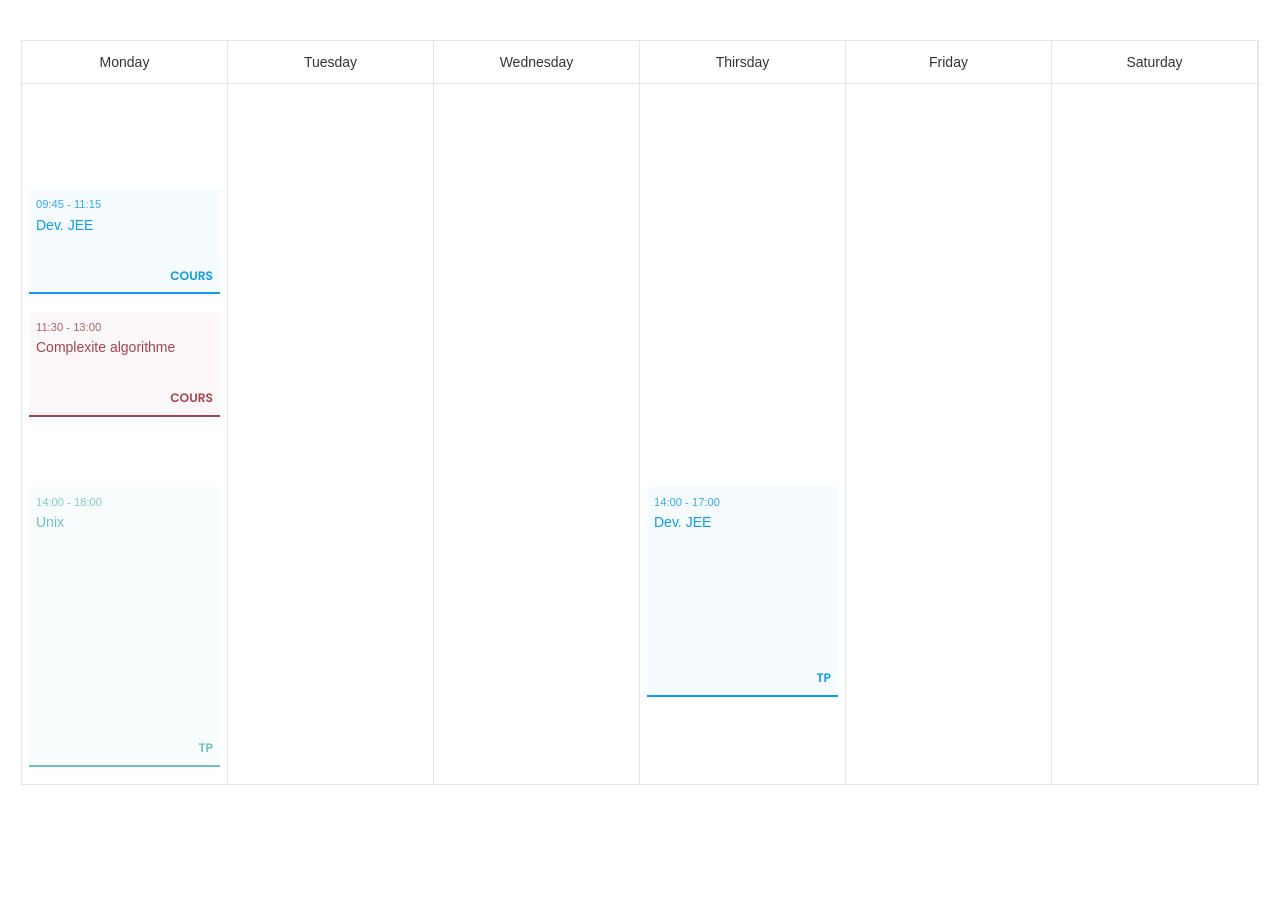
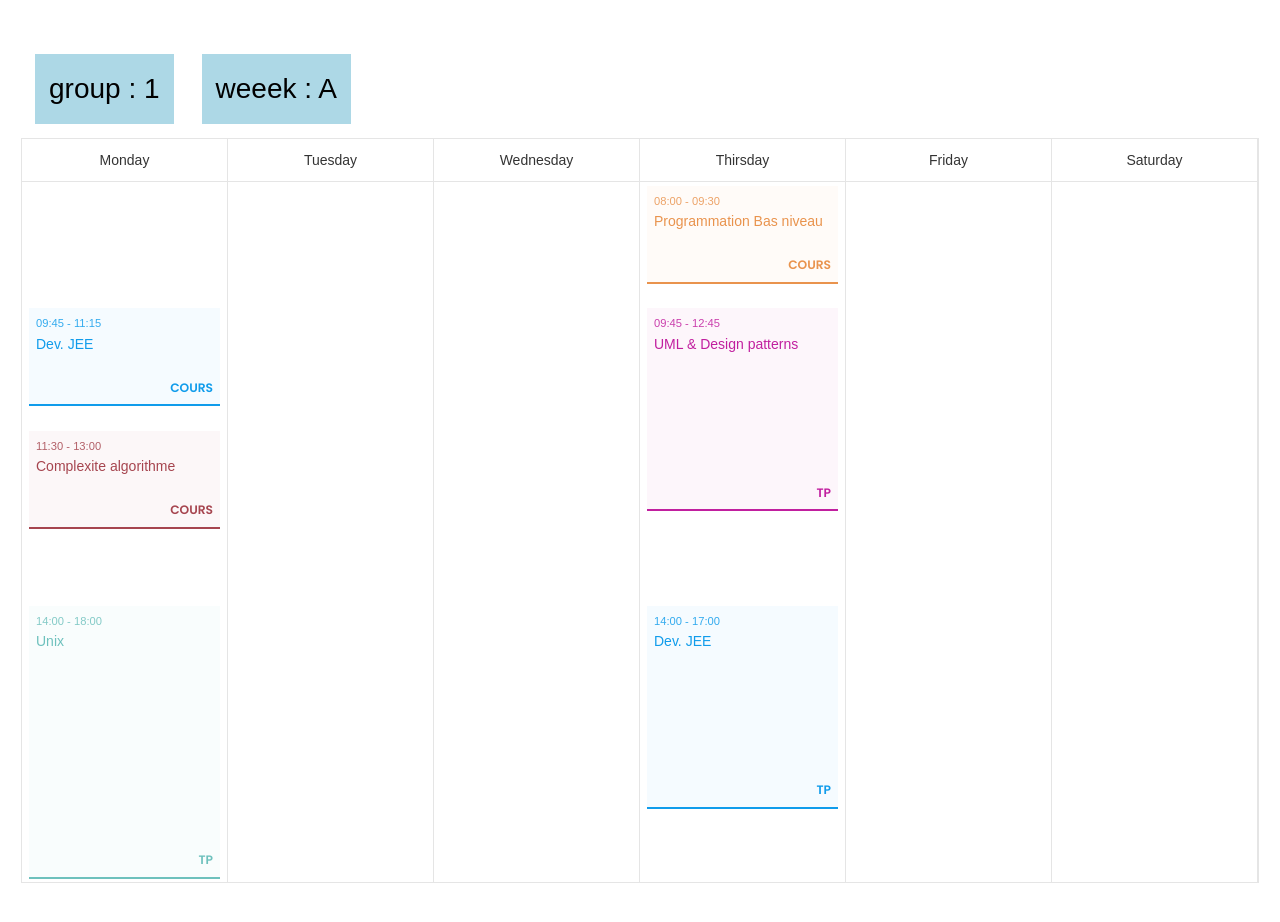
Before and after one commit to wadhah101/INSAT-schedule, a Next.js app: page / in a window 1280 px wide. Before the commit the page ends 825 px from the top, so only its background shows below. Built offline with nearby package versions, Linux system fonts and the light colour scheme; a web font is replaced by a local one.

Commit message:
working demo 2

```diff
--- a/components/pages/home/SessionComp/index.tsx
+++ b/components/pages/home/SessionComp/index.tsx
@@ -23,7 +23,7 @@ const Content = styled.div<{ color: string }>`
 const Wrapper = styled.li<{ time: { start: number; end: number } }>`
   ${({ time }) => css`
     @media (min-width: 768px) {
-      grid-row: ${time.start} / ${time.end};
+      grid-row: ${time.start + 1} / ${time.end + 1};
     }
   `}
 `
--- a/components/pages/home/SessionComp/style.module.scss
+++ b/components/pages/home/SessionComp/style.module.scss
@@ -1,7 +1,7 @@
 @import '../../../../styles/scss/shared.scss';
 
 .wrapper {
-  padding: 0 0.5rem;
+  padding: 0.25rem 0.5rem;
   display: flex;
   font-weight: 500;
   min-width: 16rem;
--- a/components/pages/home/TableWrapper/index.tsx
+++ b/components/pages/home/TableWrapper/index.tsx
@@ -1,4 +1,5 @@
 import * as React from 'react'
+import { useState } from 'react'
 import { gl3Schedule } from '../../../../data/gl3-2021-2020/schedule.data'
 import {
   SchoolSession,
@@ -18,10 +19,24 @@ const transformer = (s: SchoolSession): SchoolSessionView[] => {
 const data = gl3Schedule.flatMap(transformer)
 
 const TableWrapper: React.FunctionComponent = () => {
+  const [group, setGroup] = useState(1)
+  const [week, setWeek] = useState<'A' | 'B'>('A')
   return (
     <section className={styles.wrapper}>
       <div className={styles.baseContainer}>
-        <TimeTable data={data} group={1} week="A" />
+        <button
+          onClick={() => setGroup((e) => (e === 1 ? 2 : 1))}
+          className={styles.bt}
+        >
+          group : {group}
+        </button>
+        <button
+          onClick={() => setWeek((e) => (e === 'A' ? 'B' : 'A'))}
+          className={styles.bt}
+        >
+          weeek : {week}
+        </button>
+        <TimeTable data={data} group={group} week={week} />
       </div>
     </section>
   )
--- a/components/pages/home/TableWrapper/style.module.scss
+++ b/components/pages/home/TableWrapper/style.module.scss
@@ -3,3 +3,10 @@
 .wrapper {
   padding: 5vh 0;
 }
+
+.bt {
+  padding: 1rem;
+  margin: 1rem;
+  font-size: 2rem;
+  background: lightblue;
+}
--- a/components/pages/home/TimeTable/index.tsx
+++ b/components/pages/home/TimeTable/index.tsx
@@ -32,8 +32,8 @@ const TimeTable: React.FunctionComponent<Props> = ({ data, group, week }) => {
               .filter((el) => el.time.day === e)
               .filter((el) => (el.time.group ? el.time.group === group : true))
               .filter((el) => (el.time.week ? el.time.week === week : true))
-              .map((e, ind) => (
-                <SessionComp key={ind} data={e} />
+              .map((e) => (
+                <SessionComp key={e.subject.name + e.sessionType} data={e} />
               ))}
           </ul>
         </div>
--- a/components/pages/home/TimeTable/style.module.scss
+++ b/components/pages/home/TimeTable/style.module.scss
@@ -36,7 +36,7 @@ $borderColor: 1px solid
     width: auto;
     overflow-x: auto;
     gap: 0;
-    grid-template-rows: repeat(40, 1.25rem);
+    grid-template-rows: repeat(40, minmax(1.25rem, 1fr));
   }
 }
 
--- a/data/gl3-2021-2020/schedule.data.ts
+++ b/data/gl3-2021-2020/schedule.data.ts
@@ -1,12 +1,20 @@
 import { SchoolSession } from './../../models/schoolSession.model'
 import objectSupport from 'dayjs/plugin/objectSupport'
 import {
+  demergeEmir,
+  jareyaMouna,
   jem3i,
   marouaKessinti,
   riathRobenna,
   salwaBenYahia,
 } from './../professors.data'
-import { complexiteAlgorithme, jee, unix } from './../subjects.data'
+import {
+  architectureMat,
+  complexiteAlgorithme,
+  jee,
+  uml,
+  unix,
+} from './../subjects.data'
 import { SessionType } from '../../models/session.enum.model'
 import dayjs from 'dayjs'
 import { WeekDay } from '../../models/WeekDay.enum'
@@ -38,6 +46,20 @@ const gl3Cours: SchoolSession[] = [
     ],
     subject: complexiteAlgorithme,
     professer: riathRobenna,
+    sessionType: SessionType.cours,
+  },
+
+  // base niveau
+  {
+    time: [
+      {
+        day: WeekDay.thirsday,
+        start: dayFactory.set({ hour: 8, minute: 0 }),
+        end: dayFactory.set({ hour: 9, minute: 30 }),
+      },
+    ],
+    subject: architectureMat,
+    professer: demergeEmir,
     sessionType: SessionType.cours,
   },
 ]
@@ -86,6 +108,54 @@ const gl3TP: SchoolSession[] = [
     sessionType: SessionType.tp,
   },
   // unix
+
+  // uml
+  {
+    time: [
+      {
+        day: WeekDay.thirsday,
+        group: 1,
+        week: 'A',
+        start: dayFactory.set({ hour: 9, minute: 45 }),
+        end: dayFactory.set({ hour: 12, minute: 45 }),
+      },
+      {
+        day: WeekDay.thirsday,
+        group: 2,
+        week: 'B',
+        start: dayFactory.set({ hour: 9, minute: 45 }),
+        end: dayFactory.set({ hour: 12, minute: 45 }),
+      },
+    ],
+    subject: uml,
+    professer: jareyaMouna,
+    sessionType: SessionType.tp,
+  },
+  // uml
+
+  // bas niveau
+  {
+    time: [
+      {
+        day: WeekDay.thirsday,
+        group: 1,
+        week: 'B',
+        start: dayFactory.set({ hour: 9, minute: 45 }),
+        end: dayFactory.set({ hour: 12, minute: 45 }),
+      },
+      {
+        day: WeekDay.thirsday,
+        group: 2,
+        week: 'A',
+        start: dayFactory.set({ hour: 9, minute: 45 }),
+        end: dayFactory.set({ hour: 12, minute: 45 }),
+      },
+    ],
+    subject: architectureMat,
+    professer: demergeEmir,
+    sessionType: SessionType.tp,
+  },
+  // bas niveau
 ]
 
 export const gl3Schedule = [...gl3Cours, ...gl3TP]
--- a/data/professors.data.ts
+++ b/data/professors.data.ts
@@ -4,3 +4,5 @@ export const riathRobenna = new Professer('Riath Robenna')
 export const salwaBenYahia = new Professer('Salwa Ben Yahia')
 export const marouaKessinti = new Professer('Maroua Kessenti')
 export const jem3i = new Professer('Abderrazak Jemai')
+export const demergeEmir = new Professer('Damergi Emir')
+export const jareyaMouna = new Professer('Jarraya Mouna')
--- a/data/subjects.data.ts
+++ b/data/subjects.data.ts
@@ -7,5 +7,9 @@ export const complexiteAlgorithme = new Subject(
 )
 
 export const jee = new Subject('Dev. JEE', AllFiliere.gl3)
-
 export const unix = new Subject('Unix', AllFiliere.gl3)
+export const uml = new Subject('UML & Design patterns', AllFiliere.gl3)
+export const architectureMat = new Subject(
+  'Programmation Bas niveau',
+  AllFiliere.gl3
+)
```
